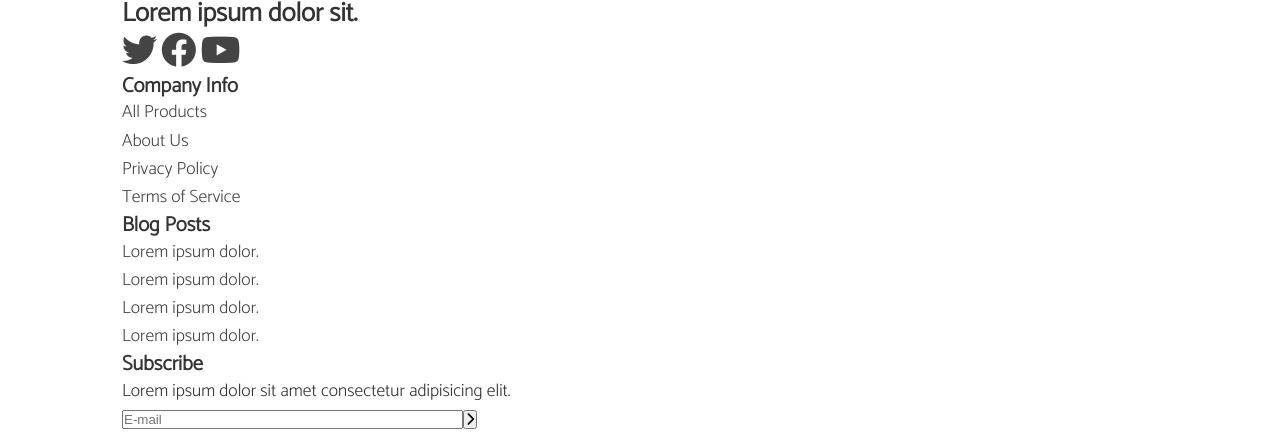
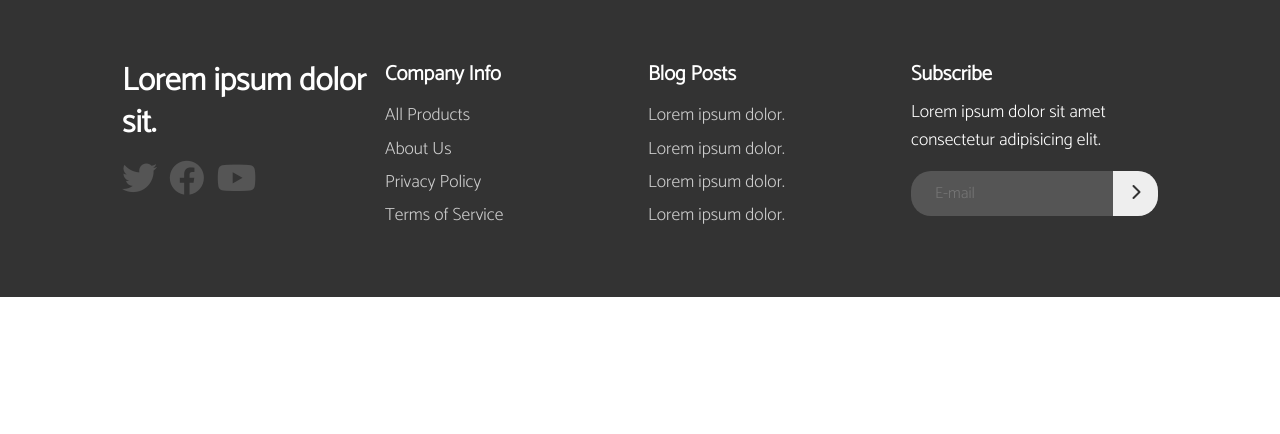
Before and after one commit to Anita-Liberatore/product-landing-page-fe, a plain HTML site: page index.html in a window 1280 px wide. Shown: the part 1974-2408 px from the top of the page. After the commit the page ends 2271 px from the top, so only its background shows below. Drawn offline with nearby package versions, Linux system fonts and the light colour scheme.

Commit message:
finish footer

```diff
--- a/dist/css/style.css
+++ b/dist/css/style.css
@@ -165,6 +165,84 @@ img {
     height: 100%;
 }
 
+/*Footer */
+.section-footer {
+    background: var(--primary-color);
+    color: #fff;
+    padding: 4rem 0;
+  }
+
+  .section-footer .container {
+    display: grid;
+    grid-template-columns: repeat(4, 1fr);
+    grid-gap: 1rem;
+  }
+
+  .section-footer h2 {
+    font-size: 2rem;
+    margin-bottom: 1rem;
+  }
+
+  .section-footer h3 {
+    margin-bottom: 0.7rem;
+  }
+
+  .section-footer a {
+    line-height: 1.9;
+    color: #ccc;
+  }
+
+  .section-footer a > i {
+    color: #555;
+    margin-right: 0.5rem;
+  }
+
+  .email-form {
+    width: 100%;
+    display: inline-block;
+    background-color: #555;
+    position: relative;
+    border-radius: 20px;
+    line-height: 0;
+    margin-top: 1rem;
+  }
+
+
+  .email-form .form-control {
+    display: inline-block;
+    border: 0;
+    outline: 0;
+    font-size: 1rem;
+    color: #ddd;
+    background-color: transparent;
+    font-family: inherit;
+    margin: 0;
+    padding: 0 3rem 0 1.5rem;
+    width: 100%;
+    height: 45px;
+    border-radius: 20px;
+  }
+
+  .email-form .submit {
+    display: inline-block;
+    position: absolute;
+    top: 0;
+    right: 0;
+    width: 45px;
+    height: 45px;
+    background-color: #eee;
+    font-size: 1rem;
+    text-align: center;
+    margin: 0;
+    padding: 0;
+    outline: 0;
+    border: 0;
+    color: #333;
+    cursor: pointer;
+    border-radius: 0 20px 20px 0;
+  }
+
+
 /*utilities */
 .btn {
     display: inline-block;
```
